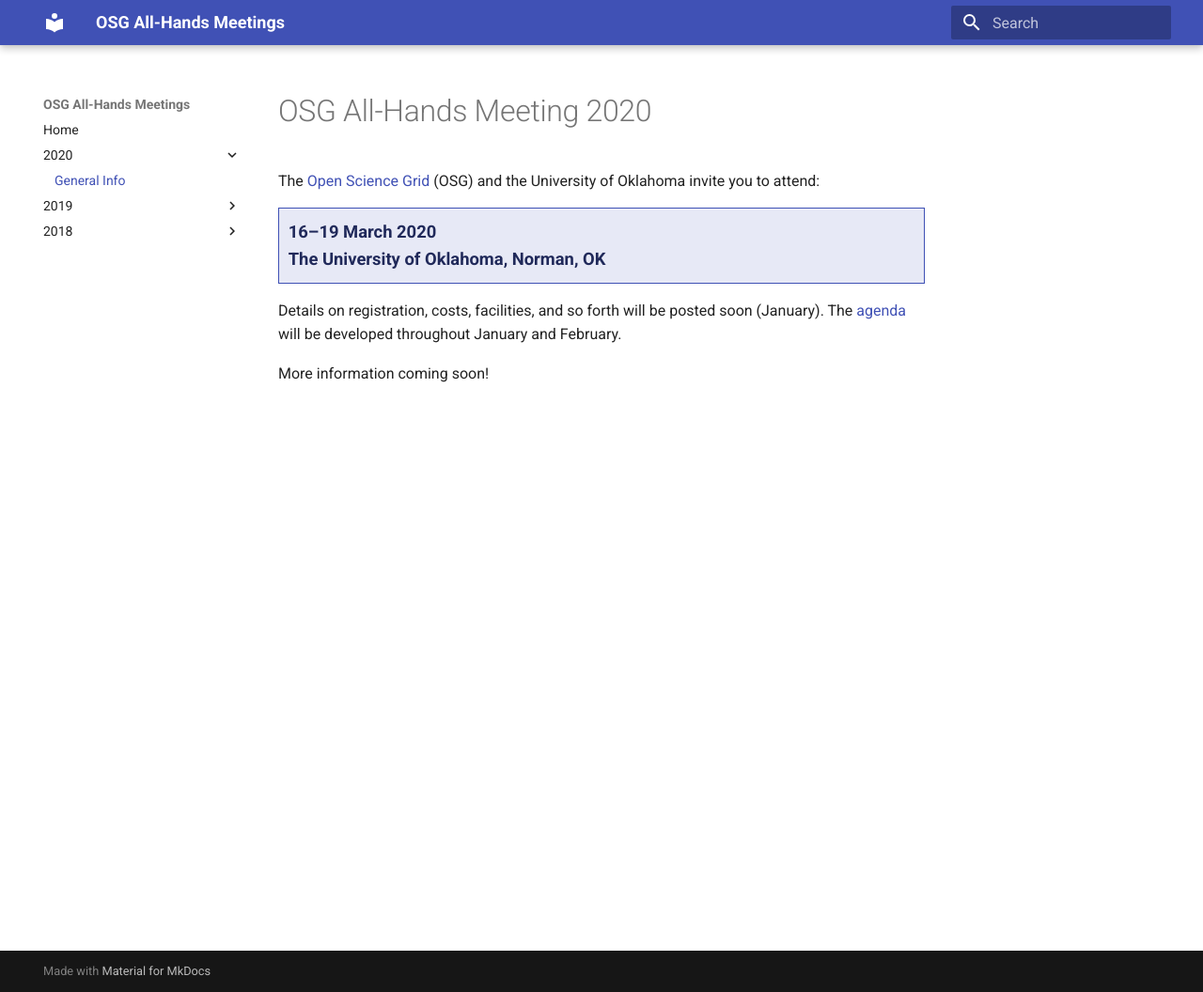
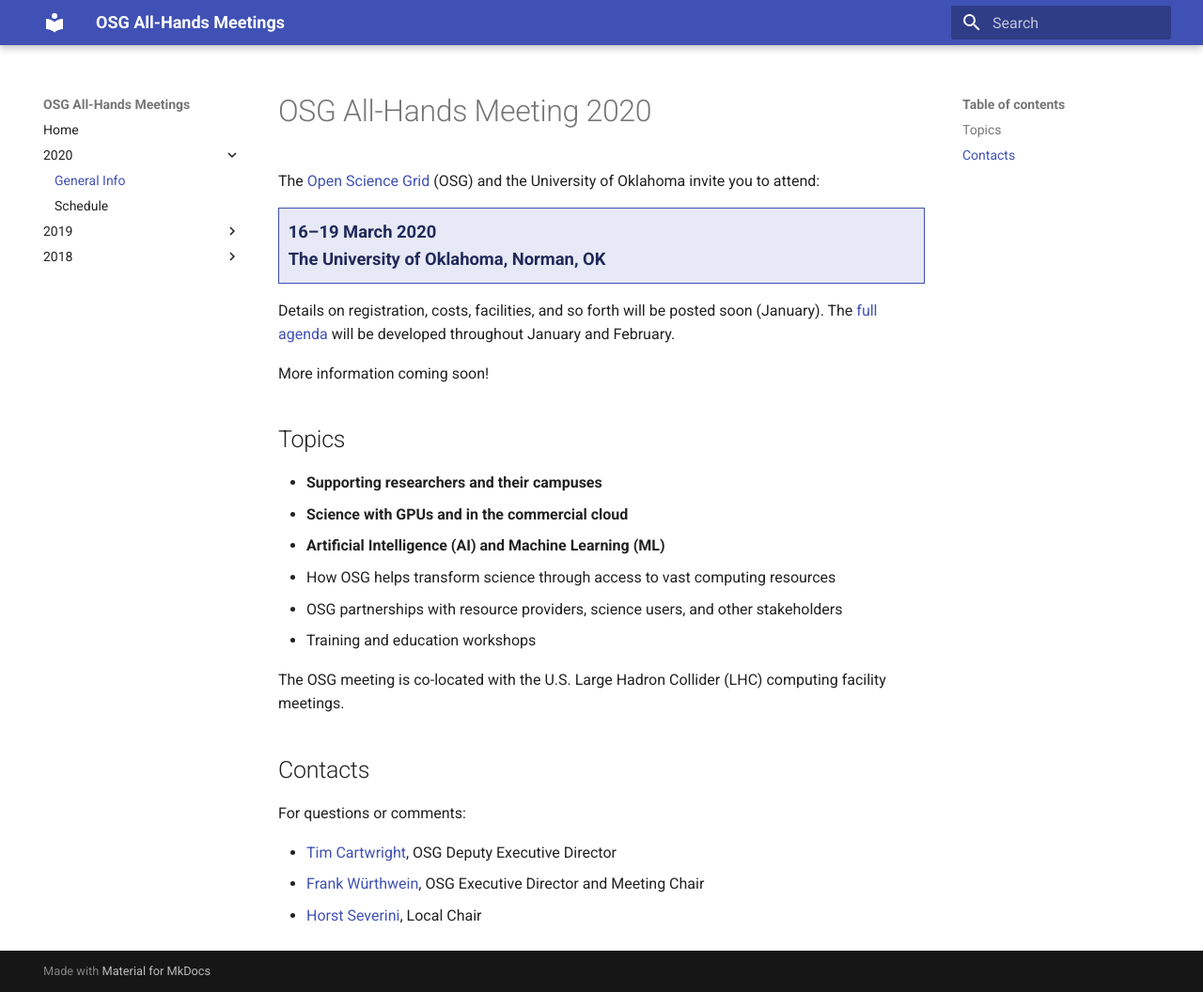
Before and after one commit to osg-htc/all-hands, an MkDocs documentation site: the page built from docs/2020/index.md, in a window 1280 px wide and 1056 px high. Shown: the whole window at 94% size. Built offline with MkDocs 1.6.1 and Material for MkDocs 9.7.7, drawn with Linux system fonts in a browser that asks for light colours; old or Windows-style settings are respelled for this version of MkDocs.

Commit message:
Added block schedule & a few other things

```diff
--- a/docs/2020/index.md
+++ b/docs/2020/index.md
@@ -8,7 +8,26 @@
   The University of Oklahoma, Norman, OK
 </div>
 
-Details on registration, costs, facilities, and so forth will be posted soon (January).  The
-[agenda](https://indico.fnal.gov/event/22127/) will be developed throughout January and February.
+Details on registration, costs, facilities, and so forth will be posted soon (January).
+The [full agenda](https://indico.fnal.gov/event/22127/) will be developed throughout January and February.
 
 More information coming soon!
+
+## Topics
+
+* **Supporting researchers and their campuses**
+* **Science with GPUs and in the commercial cloud**
+* **Artificial Intelligence (AI) and Machine Learning (ML)**
+* How OSG helps transform science through access to vast computing resources
+* OSG partnerships with resource providers, science users, and other stakeholders
+* Training and education workshops
+
+The OSG meeting is co-located with the U.S. Large Hadron Collider (LHC) computing facility meetings.
+
+## Contacts
+
+For questions or comments:
+
+* [Tim Cartwright](mailto:cat@cs.wisc.edu), OSG Deputy Executive Director
+* [Frank Würthwein](mailto:fkw@ucsd.edu), OSG Executive Director and Meeting Chair
+* [Horst Severini](mailto:hs@nhn.ou.edu), Local Chair
--- a/mkdocs.yml
+++ b/mkdocs.yml
@@ -9,6 +9,7 @@
   - Home: index.md
   - 2020:
     - General Info: 2020/index.md
+    - Schedule: 2020/schedule.md
   - 2019:
     - General Info: 2019/index.md
   - 2018:
```
Also changed, not shown: docs/2020/schedule.md (added, +134 -0 lines), 1 other file.
